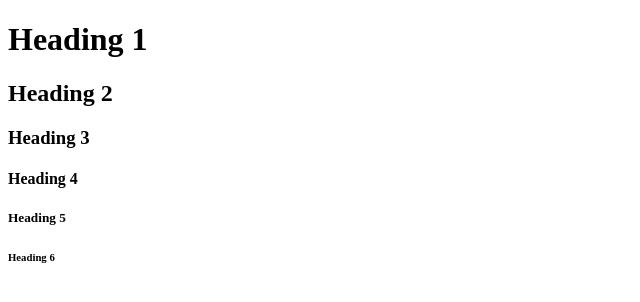
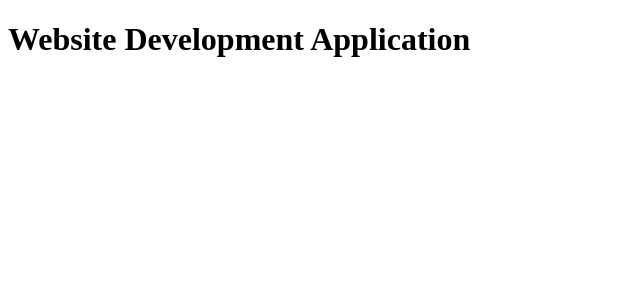
Before and after one commit to Kulaya/kulaya.github.io, a plain HTML site: page index.html in a window 1280 px wide. Shown: the whole page, without its empty margins (0-640 px from the left). Drawn offline with Linux system fonts and the light colour scheme.

Commit message:
Update index.html

```diff
--- a/index.html
+++ b/index.html
@@ -2,12 +2,6 @@
 <html>
 <body>
 
-<h1>Heading 1</h1>
-<h2>Heading 2</h2>
-<h3>Heading 3</h3>
-<h4>Heading 4</h4>
-<h5>Heading 5</h5>
-<h6>Heading 6</h6>
-
+<h1>Website Development Application</h1>
 </body>
 </html>
```
